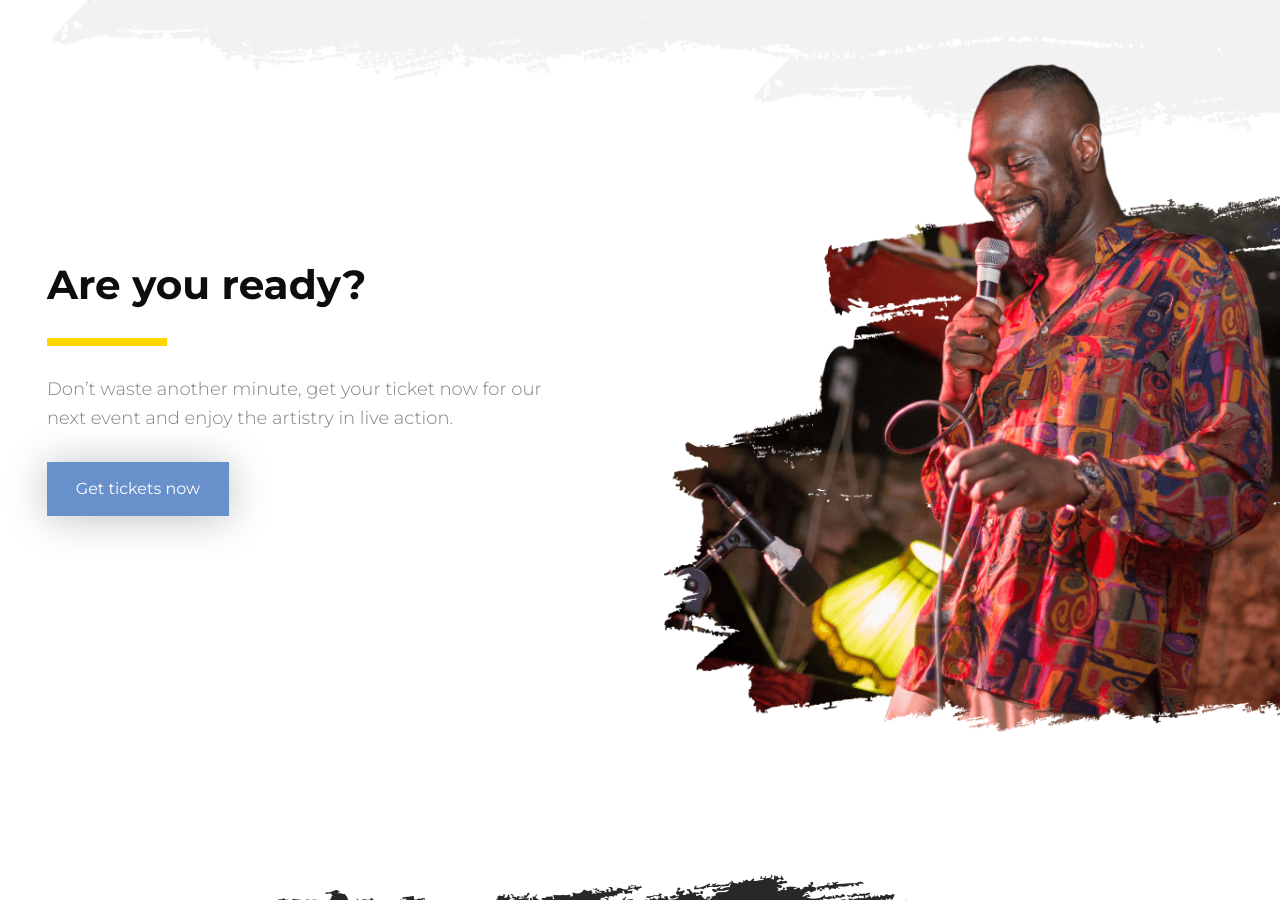
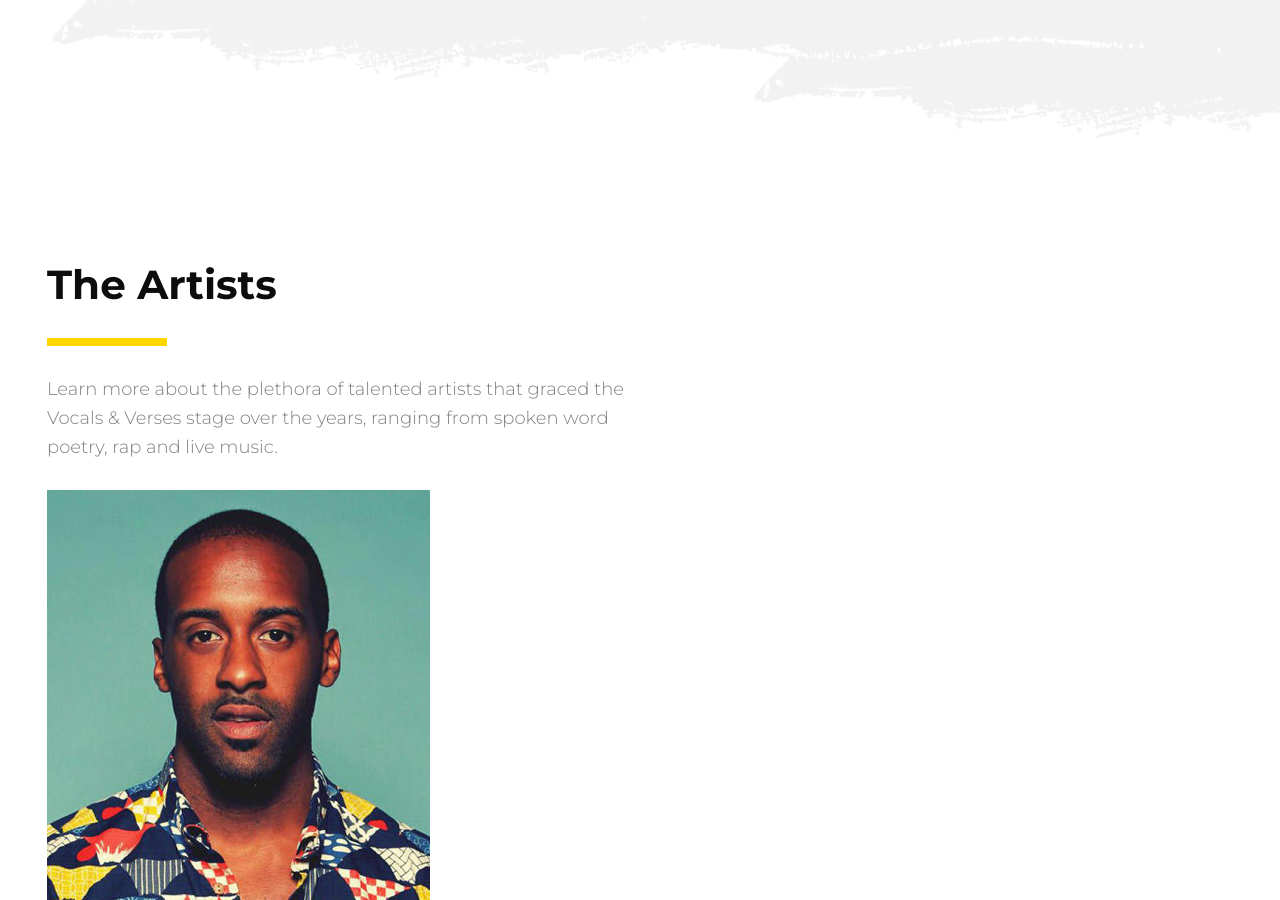
Before and after one commit to LloydBennett/vocalsandverses, a Jekyll site: the page built from index.html, in a window 1280 px wide and 900 px high, scrolled down 3599 px. Built offline with Jekyll 4.4.1, drawn with Linux system fonts in a browser that asks for light colours.

Commit message:
created partials for artist card and featured artists

```diff
--- /dev/null
+++ b/_includes/artist-card.html
@@ -0,0 +1,5 @@
+<div class="artist-card">
+  <div class="thumbnail">
+    <img src="{{ include.image }}" alt="{{ include.name }}">
+  </div>
+</div>
--- /dev/null
+++ b/_includes/home/featured-artists.html
@@ -0,0 +1,13 @@
+<div class="featured-artists section">
+  <div class="container">
+    <div class="paragraph-block">
+      <h2>The Artists</h2>
+      <span class="title-divider"></span>
+      <p>Learn more about the plethora of talented artists that graced the
+        Vocals & Verses stage over the years, ranging from spoken word poetry,
+        rap and live music.</p>
+    </div>
+
+    {% include artist-card.html image="../images/artists/shakka/shakka-avatar.jpg" name="Shakka" %}
+  </div>
+</div>
--- a/index.html
+++ b/index.html
@@ -65,6 +65,8 @@ layout: home
 
 {% include home/gallery.html %}
 
+{% include home/featured-artists.html %}
+
 <!-- {% include testimonals.html %} -->
 
 <section class="section get-tickets">
```
Also changed, not shown: images/artists/shakka/shakka-avatar.jpg (added), 3 other files.
